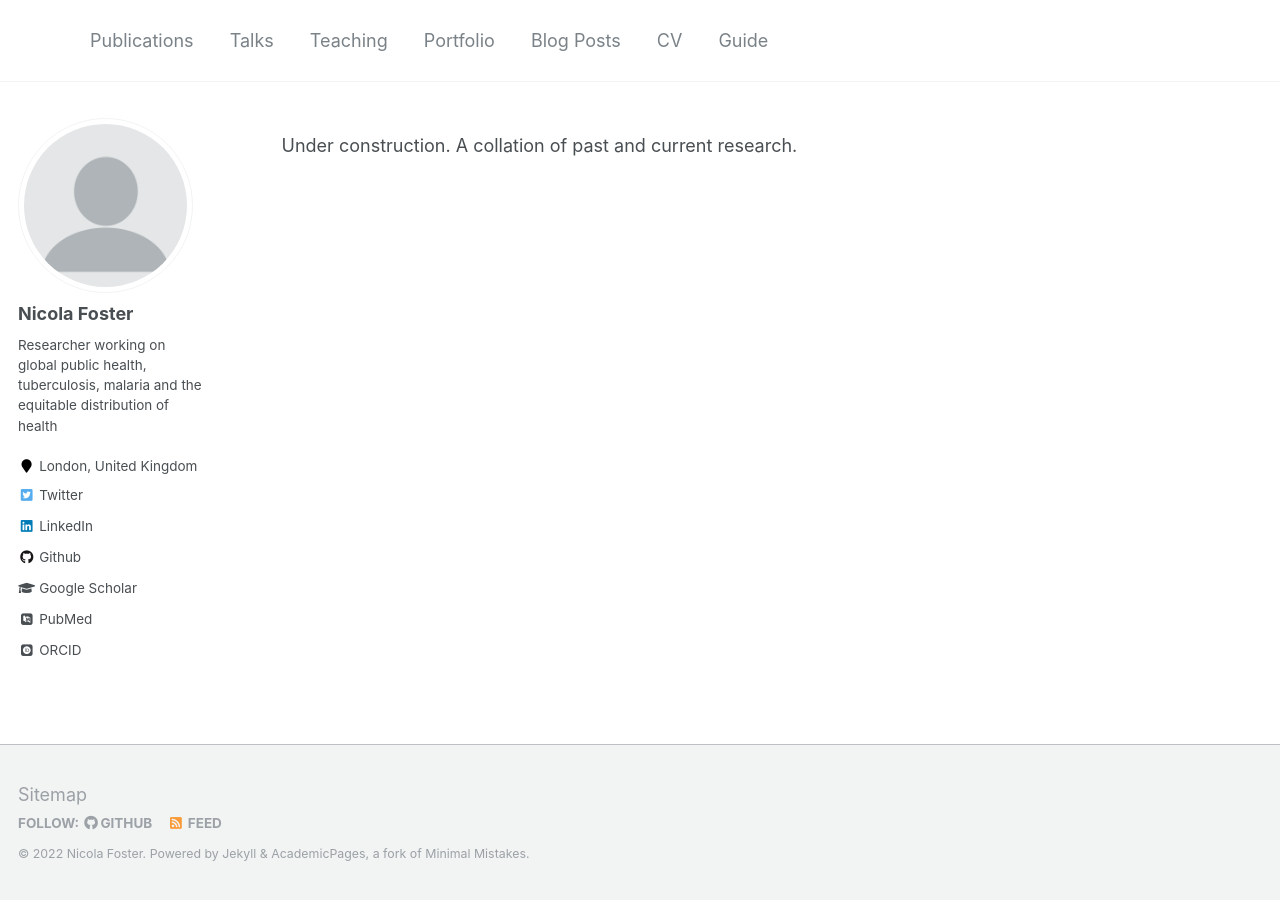
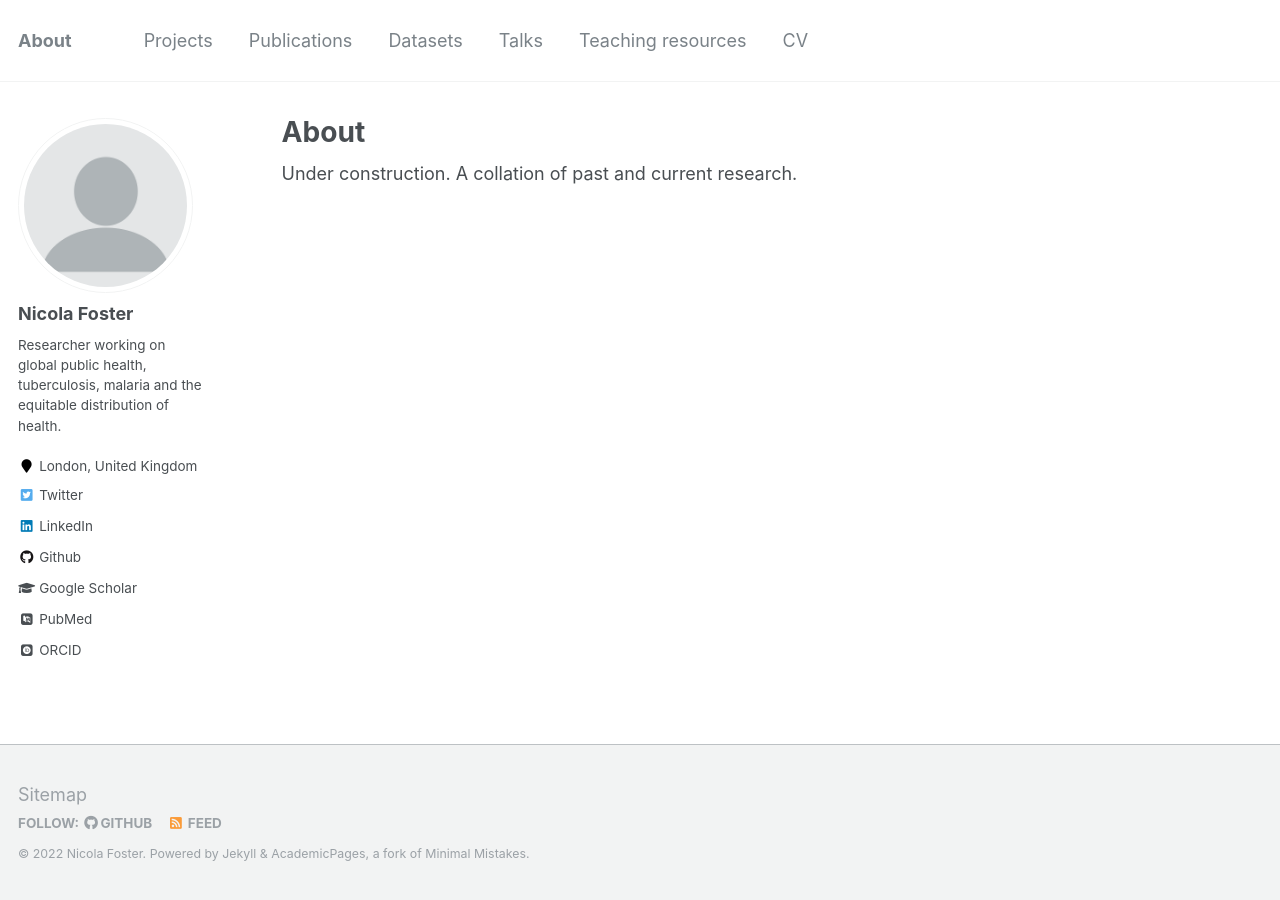
Before and after one commit to nicolacfoster/nicolacfoster.github.io, a Jekyll site: the page built from _pages/about.md, in a window 1280 px wide. Built offline with Jekyll 4.4.1, drawn with Linux system fonts in a browser that asks for light colours; some web fonts are replaced.

Commit message:
updated links
small tweaks to profile page and about section. changes the categories to the links in top navigation

```diff
--- a/_config.yml
+++ b/_config.yml
@@ -7,7 +7,7 @@
 
 # Site Settings
 locale                   : "en-US"
-title                    : ""
+title                    : "About"
 title_separator          : "-"
 name                     : &name "Nicola Foster"
 description              : &description "A working page archiving previous work and resources from current work"
@@ -19,7 +19,7 @@ breadcrumbs              : false # true, false (default)
 words_per_minute         : 160
 future                   : true
 read_more                : "disabled" # if enabled, adds "Read more" links to excerpts
-talkmap_link             : false #change to true to add link to talkmap on talks page
+talkmap_link             : true #change to true to add link to talkmap on talks page
 comments:
   provider               : # false (default), "disqus", "discourse", "facebook", "google-plus", "staticman", "custom"
   disqus:
@@ -82,10 +82,10 @@ analytics:
 author:
   name             : "Nicola Foster"
   avatar           : "profile.png"
-  bio              : "Researcher working on global public health, tuberculosis, malaria and the equitable distribution of health"
+  bio              : "Researcher working on global public health, tuberculosis, malaria and the equitable distribution of health."
   location         : "London, United Kingdom"
   employer         :
-  pubmed           : "https://www.ncbi.nlm.nih.gov/pubmed/?term=john+snow"
+  pubmed           : "https://www.ncbi.nlm.nih.gov/pubmed/?term=nicola+foster"
   googlescholar    : "https://scholar.google.com/citations?user=PMsdM7YAAAAJ&hl=en"
   email            :
   researchgate     :  # example: "https://www.researchgate.net/profile/yourprofile"
--- a/_data/navigation.yml
+++ b/_data/navigation.yml
@@ -1,22 +1,19 @@
 # main links links
 main:
+  - title: "Projects"
+    url: /projects/
+
   - title: "Publications"
     url: /publications/
+
+  - title: "Datasets"
+    url: /datasets/
 
   - title: "Talks"
     url: /talks/
 
-  - title: "Teaching"
+  - title: "Teaching resources"
     url: /teaching/
-
-  - title: "Portfolio"
-    url: /portfolio/
-
-  - title: "Blog Posts"
-    url: /year-archive/
 
   - title: "CV"
     url: /cv/
-
-  - title: "Guide"
-    url: /markdown/
--- a/_pages/about.md
+++ b/_pages/about.md
@@ -1,6 +1,6 @@
 ---
 permalink: /
-title: " "
+title: "About"
 excerpt: " "
 author_profile: true
 redirect_from:
```
